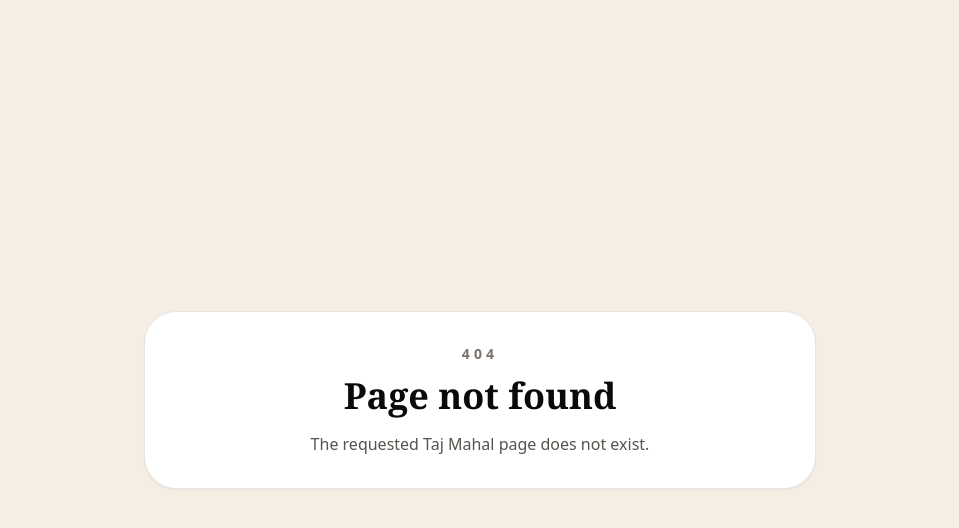
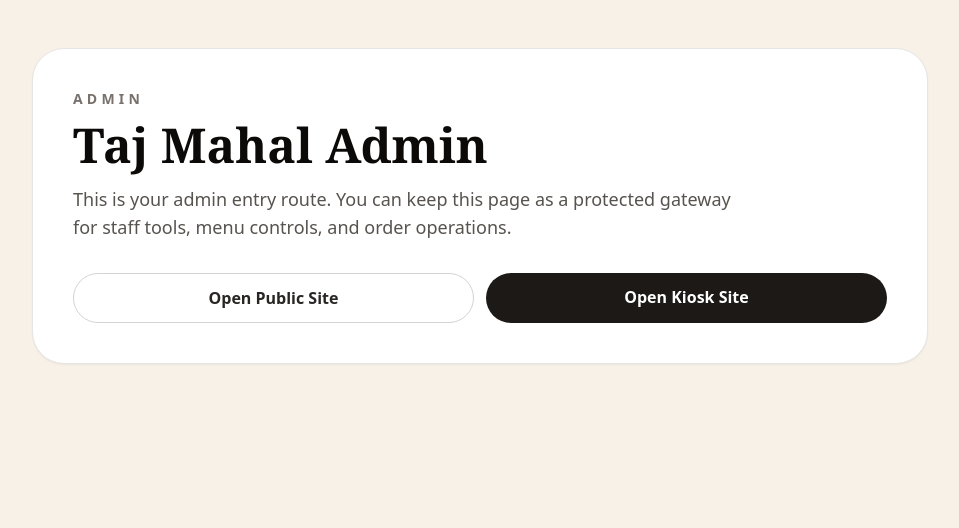
Before and after one commit to ManojMJ10/tajmahal-delivery.fr, a Next.js app: page /admin in a window 1280 px wide. Before the commit this address had no page. Shown: the top 528 px of the page, without its empty margins (160-1119 px from the left). Built offline with nearby package versions, Linux system fonts and the light colour scheme.

Commit message:
Add admin route and subdomain middleware

```diff
--- /dev/null
+++ b/app/admin/page.tsx
@@ -0,0 +1,33 @@
+import Link from "next/link";
+
+export default function AdminPage() {
+  return (
+    <main className="min-h-screen bg-[#f7f1e8] px-4 py-12 text-stone-900">
+      <section className="mx-auto max-w-4xl rounded-[2rem] border border-stone-200 bg-white p-8 shadow-sm md:p-10">
+        <p className="text-sm font-black uppercase tracking-[0.3em] text-stone-500">Admin</p>
+        <h1 className="mt-3 font-serif text-4xl font-bold text-stone-950 md:text-5xl">
+          Taj Mahal Admin
+        </h1>
+        <p className="mt-4 max-w-2xl text-lg text-stone-600">
+          This is your admin entry route. You can keep this page as a protected gateway for
+          staff tools, menu controls, and order operations.
+        </p>
+
+        <div className="mt-8 grid gap-3 sm:grid-cols-2">
+          <Link
+            href="/"
+            className="rounded-full border border-stone-300 bg-white px-5 py-3 text-center font-semibold text-stone-800 transition-colors hover:bg-stone-50"
+          >
+            Open Public Site
+          </Link>
+          <Link
+            href="/kiosk"
+            className="rounded-full bg-stone-900 px-5 py-3 text-center font-semibold text-white transition-colors hover:bg-stone-800"
+          >
+            Open Kiosk Site
+          </Link>
+        </div>
+      </section>
+    </main>
+  );
+}
```
Also changed, not shown: middleware.ts (added, +25 -0 lines).
